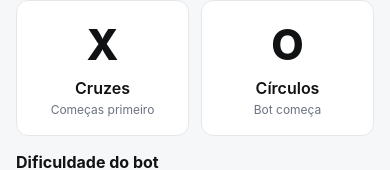
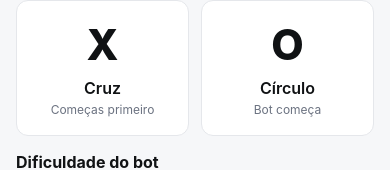
Before and after one commit to carlosazevedo2006/Projeto-Programa-o-para-Dispositivos-Moveis, a React Native app in the folder jogogalo4/: screen / in a window 390 px wide. Both pictures are taken after a click on the button "Um jogador". Shown: the part 337-507 px from the top of the page. Built offline with nearby package versions, Linux system fonts and the light colour scheme.

Commit message:
Update SinglePlayer.tsx

```diff
--- a/jogogalo4/src/screens/SinglePlayer.tsx
+++ b/jogogalo4/src/screens/SinglePlayer.tsx
@@ -66,7 +66,7 @@ export default function SinglePlayer({ onChoose, onBack }: Props) {
           {/* Símbolo grande */}
           <Text style={[styles.mark, { color: colors.text }]}>X</Text>
           {/* Legendas */}
-          <Text style={[styles.caption, { color: colors.text }]}>Cruzes</Text>
+          <Text style={[styles.caption, { color: colors.text }]}>Cruz</Text>
           <Text style={[styles.note, { color: colors.muted }]}>Começas primeiro</Text>
         </TouchableOpacity>
 
@@ -84,7 +84,7 @@ export default function SinglePlayer({ onChoose, onBack }: Props) {
           {/* Símbolo grande */}
           <Text style={[styles.mark, { color: colors.text }]}>O</Text>
           {/* Legendas */}
-          <Text style={[styles.caption, { color: colors.text }]}>Círculos</Text>
+          <Text style={[styles.caption, { color: colors.text }]}>Círculo</Text>
           <Text style={[styles.note, { color: colors.muted }]}>Bot começa</Text>
         </TouchableOpacity>
       </View>
```
